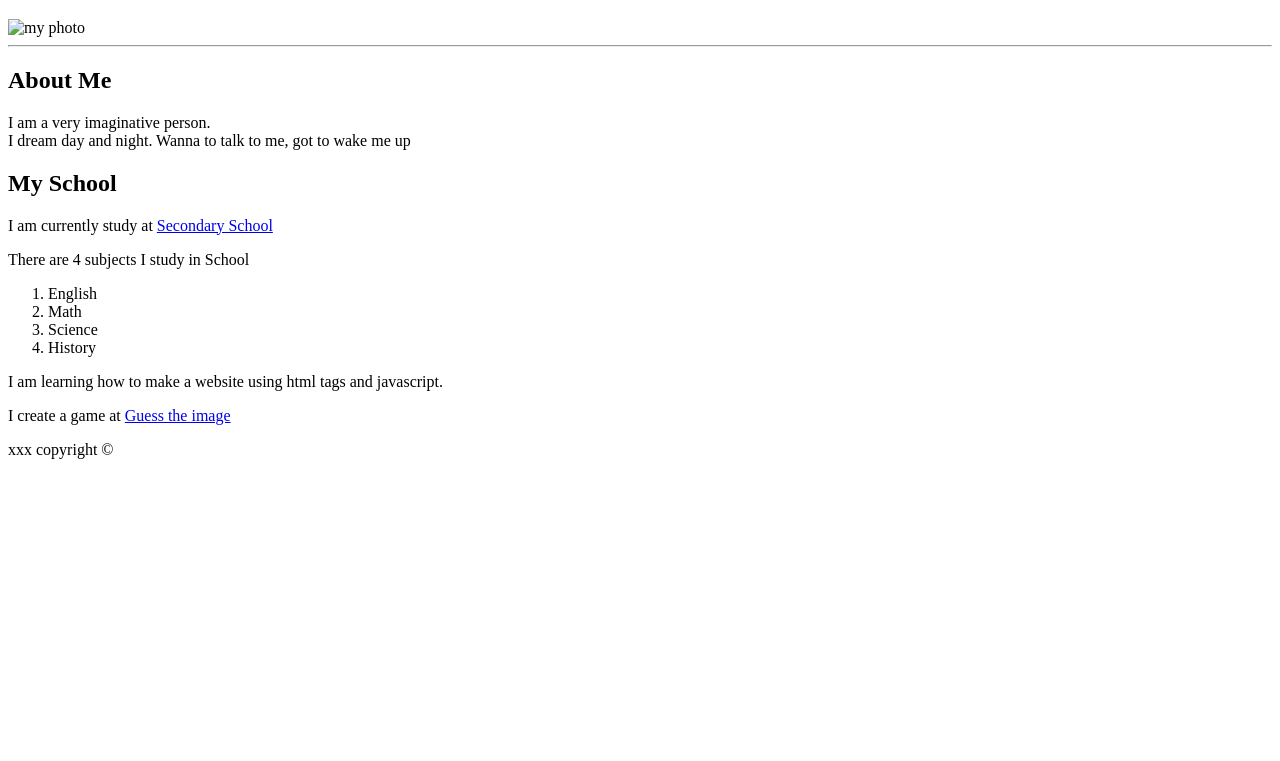
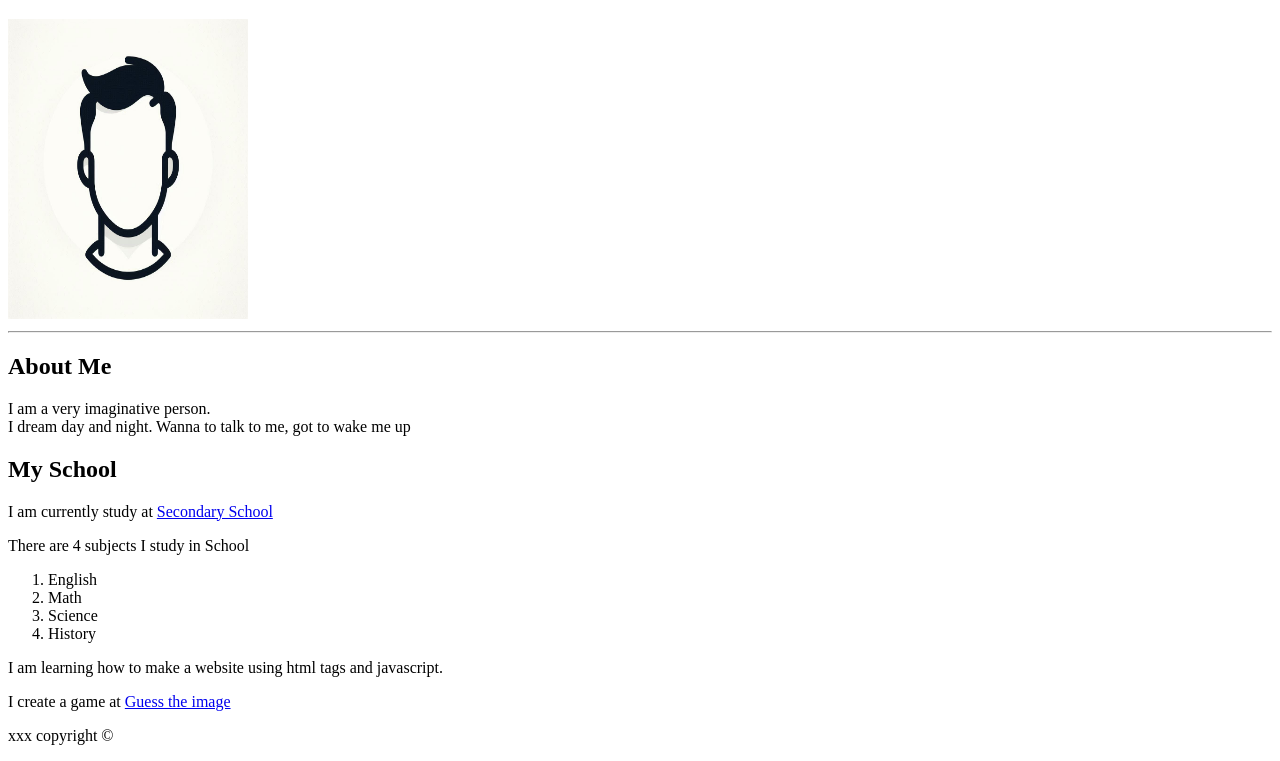
Before and after one commit to Awe9785/Awe.github.io, a plain HTML site: page index.html in a window 1280 px wide. Shown: the part 61-822 px from the top of the page. Before the commit the page ends 800 px from the top, so only its background shows below. Drawn offline with Linux system fonts and the light colour scheme.

Commit message:
Fix image source path in index.html

```diff
--- a/index.html
+++ b/index.html
@@ -6,7 +6,7 @@
 </head>
 <body>
 <h1>Welcome to 69 Website</h1>
-<img src="/images/Profile.jpeg" width="240" height="300" alt="my photo" />
+<img src="Profile.jpeg" width="240" height="300" alt="my photo" />
 <hr>
 <h2>About Me</h2>
 <p>I am a very imaginative person. <br>
```
